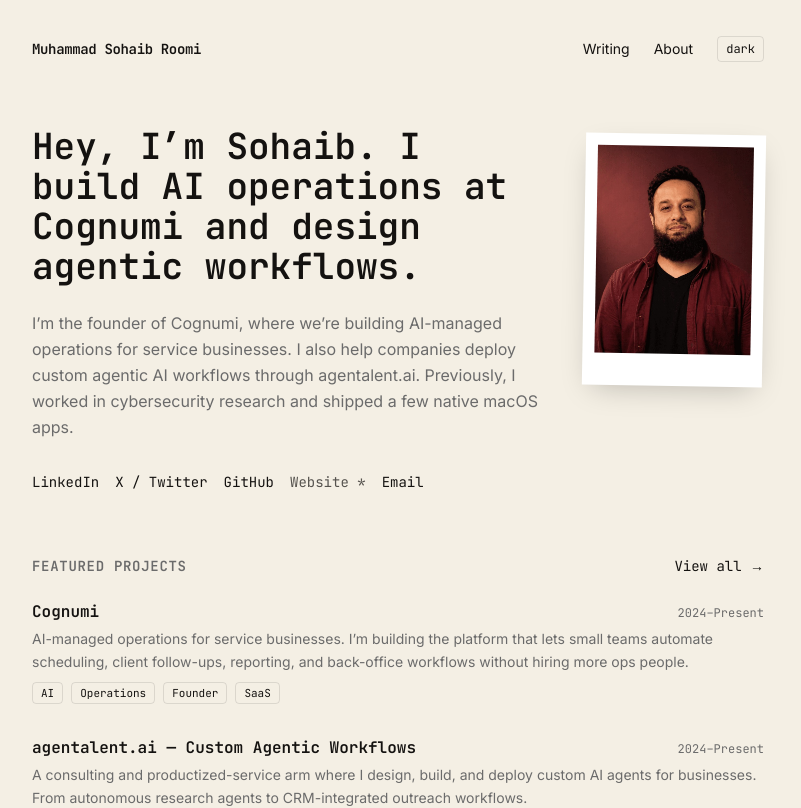
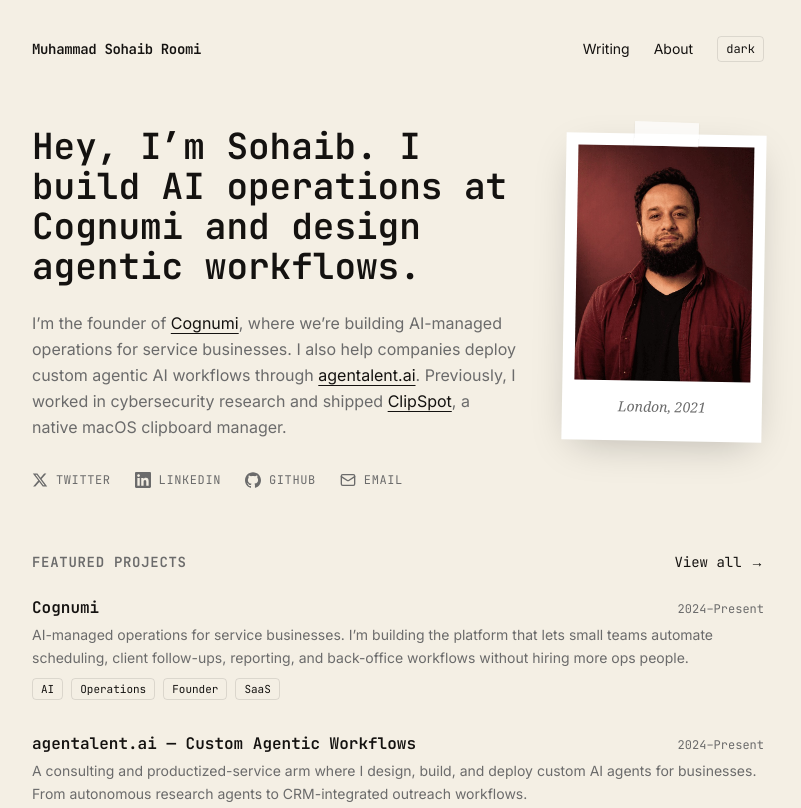
Before and after one commit to rumi7911/portfolio, a Next.js app: page / in a window 1280 px wide. Shown: the top 808 px of the page, without its empty margins (242-1043 px from the left). Built offline with nearby package versions, Linux system fonts and the light colour scheme.

Commit message:
style: add social icons, polaroid tape + caption, inline bio links

```diff
--- a/app/page.tsx
+++ b/app/page.tsx
@@ -11,17 +11,42 @@
 
   return (
     <div className="space-y-16">
-      <section className="grid grid-cols-1 md:grid-cols-[1fr_180px] gap-10 items-start">
+      <section className="grid grid-cols-1 md:grid-cols-[1fr_200px] gap-12 items-start">
         <div>
           <h1 className="font-mono text-3xl sm:text-4xl font-semibold leading-tight">
             Hey, I’m Sohaib. I build AI operations at Cognumi and design agentic
             workflows.
           </h1>
           <p className="mt-6 text-base leading-relaxed text-muted max-w-2xl">
-            I’m the founder of Cognumi, where we’re building AI-managed operations
-            for service businesses. I also help companies deploy custom agentic AI
-            workflows through agentalent.ai. Previously, I worked in cybersecurity
-            research and shipped a few native macOS apps.
+            I’m the founder of{' '}
+            <a
+              href="https://www.cognumi.co.uk/"
+              target="_blank"
+              rel="noopener noreferrer"
+              className="text-ink dark:text-paper underline underline-offset-4 hover:text-accent transition-colors"
+            >
+              Cognumi
+            </a>
+            , where we’re building AI-managed operations for service businesses.
+            I also help companies deploy custom agentic AI workflows through{' '}
+            <a
+              href="https://agentalent.ai/builders/ce3b41ea-2b9f-40fc-aa57-36f6ebebc6a9"
+              target="_blank"
+              rel="noopener noreferrer"
+              className="text-ink dark:text-paper underline underline-offset-4 hover:text-accent transition-colors"
+            >
+              agentalent.ai
+            </a>
+            . Previously, I worked in cybersecurity research and shipped{' '}
+            <a
+              href="https://github.com/rumi7911/ClipSpot"
+              target="_blank"
+              rel="noopener noreferrer"
+              className="text-ink dark:text-paper underline underline-offset-4 hover:text-accent transition-colors"
+            >
+              ClipSpot
+            </a>
+            , a native macOS clipboard manager.
           </p>
           <div className="mt-8">
             <SocialLinks />
@@ -30,18 +55,28 @@
 
         <div className="md:pt-2 mx-auto md:mx-0">
           <div
-            className="relative p-3 pb-8 bg-white dark:bg-neutral-900 shadow-lg rotate-1 hover:rotate-0 transition-transform duration-300"
+            className="relative p-3 pb-6 bg-white dark:bg-neutral-900 rotate-1 hover:rotate-0 transition-transform duration-300"
             style={{
-              boxShadow: '0 10px 30px -10px rgba(0,0,0,0.25)',
+              boxShadow: '0 12px 40px -12px rgba(0,0,0,0.25)',
             }}
           >
+            {/* Tape */}
+            <div
+              className="absolute -top-3 left-1/2 -translate-x-1/2 w-16 h-6 bg-white/70 dark:bg-neutral-200/30 rotate-1"
+              style={{
+                boxShadow: '0 1px 2px rgba(0,0,0,0.08)',
+              }}
+            />
             <img
               src="/headshot.jpg"
               alt="Muhammad Sohaib Roomi"
-              width={156}
-              height={208}
-              className="block w-[156px] h-auto object-cover"
+              width={176}
+              height={235}
+              className="block w-[176px] h-auto object-cover"
             />
+            <p className="mt-4 text-center font-serif italic text-sm text-muted">
+              London, 2021
+            </p>
           </div>
         </div>
       </section>
--- a/components/SocialLinks.tsx
+++ b/components/SocialLinks.tsx
@@ -1,28 +1,84 @@
-import Link from 'next/link';
-
 const links = [
-  { label: 'LinkedIn', href: 'https://www.linkedin.com/in/muhammad-sohaib-roomi/' },
-  { label: 'X / Twitter', href: 'https://x.com/Sohaibroomiii' },
-  { label: 'GitHub', href: 'https://github.com/rumi7911' },
-  { label: 'Website', href: 'https://yourdomain.com', placeholder: true },
-  { label: 'Email', href: 'mailto:sohaib.7911@gmail.com' },
+  {
+    label: 'Twitter',
+    href: 'https://x.com/Sohaibroomiii',
+    icon: (
+      <svg
+        viewBox="0 0 24 24"
+        fill="currentColor"
+        className="w-4 h-4"
+        aria-hidden="true"
+      >
+        <path d="M18.244 2.25h3.308l-7.227 8.26 8.502 11.24H16.17l-5.214-6.817L4.99 21.75H1.68l7.73-8.835L1.254 2.25H8.08l4.713 6.231zm-1.161 17.52h1.833L7.084 4.126H5.117z" />
+      </svg>
+    ),
+  },
+  {
+    label: 'LinkedIn',
+    href: 'https://www.linkedin.com/in/muhammad-sohaib-roomi/',
+    icon: (
+      <svg
+        viewBox="0 0 24 24"
+        fill="currentColor"
+        className="w-4 h-4"
+        aria-hidden="true"
+      >
+        <path d="M20.447 20.452h-3.554v-5.569c0-1.328-.027-3.037-1.852-3.037-1.853 0-2.136 1.445-2.136 2.939v5.667H9.351V9h3.414v1.561h.046c.477-.9 1.637-1.85 3.37-1.85 3.601 0 4.267 2.37 4.267 5.455v6.286zM5.337 7.433c-1.144 0-2.063-.926-2.063-2.065 0-1.138.92-2.063 2.063-2.063 1.14 0 2.064.925 2.064 2.063 0 1.139-.925 2.065-2.064 2.065zm1.782 13.019H3.555V9h3.564v11.452zM22.225 0H1.771C.792 0 0 .774 0 1.729v20.542C0 23.227.792 24 1.771 24h20.451C23.2 24 24 23.227 24 22.271V1.729C24 .774 23.2 0 22.222 0h.003z" />
+      </svg>
+    ),
+  },
+  {
+    label: 'GitHub',
+    href: 'https://github.com/rumi7911',
+    icon: (
+      <svg
+        viewBox="0 0 24 24"
+        fill="currentColor"
+        className="w-4 h-4"
+        aria-hidden="true"
+      >
+        <path d="M12 .297c-6.63 0-12 5.373-12 12 0 5.303 3.438 9.8 8.205 11.385.6.113.82-.258.82-.577 0-.285-.01-1.04-.015-2.04-3.338.724-4.042-1.61-4.042-1.61C4.422 18.07 3.633 17.7 3.633 17.7c-1.087-.744.084-.729.084-.729 1.205.084 1.838 1.236 1.838 1.236 1.07 1.835 2.809 1.305 3.495.998.108-.776.419-1.305.762-1.605-2.665-.3-5.466-1.332-5.466-5.93 0-1.31.465-2.38 1.235-3.22-.135-.303-.54-1.523.105-3.176 0 0 1.005-.322 3.3 1.23.96-.267 1.98-.399 3-.405 1.02.006 2.04.138 3 .405 2.28-1.552 3.285-1.23 3.285-1.23.645 1.653.24 2.873.12 3.176.765.84 1.23 1.91 1.23 3.22 0 4.61-2.805 5.625-5.475 5.92.42.36.81 1.096.81 2.22 0 1.606-.015 2.896-.015 3.286 0 .315.21.69.825.57C20.565 22.092 24 17.592 24 12.297c0-6.627-5.373-12-12-12" />
+      </svg>
+    ),
+  },
+  {
+    label: 'Email',
+    href: 'mailto:sohaib.7911@gmail.com',
+    icon: (
+      <svg
+        viewBox="0 0 24 24"
+        fill="none"
+        stroke="currentColor"
+        strokeWidth="2"
+        strokeLinecap="round"
+        strokeLinejoin="round"
+        className="w-4 h-4"
+        aria-hidden="true"
+      >
+        <rect width="20" height="16" x="2" y="4" rx="2" />
+        <path d="m22 7-8.97 5.7a1.94 1.94 0 0 1-2.06 0L2 7" />
+      </svg>
+    ),
+  },
 ];
 
 export function SocialLinks() {
   return (
-    <div className="flex flex-wrap items-center gap-4 text-sm">
+    <div className="flex flex-wrap items-center gap-6 text-sm">
       {links.map((link) => (
         <a
           key={link.label}
           href={link.href}
           target={link.href.startsWith('mailto') ? undefined : '_blank'}
           rel={link.href.startsWith('mailto') ? undefined : 'noopener noreferrer'}
-          className={`font-mono hover:text-accent transition-colors ${
-            link.placeholder ? 'opacity-70' : ''
-          }`}
+          className="group flex items-center gap-2 text-muted hover:text-ink dark:hover:text-paper transition-colors"
         >
-          {link.label}
-          {link.placeholder && ' *'}
+          <span className="text-muted group-hover:text-ink dark:group-hover:text-paper transition-colors">
+            {link.icon}
+          </span>
+          <span className="font-mono text-xs tracking-wider uppercase">
+            {link.label}
+          </span>
         </a>
       ))}
     </div>
```
